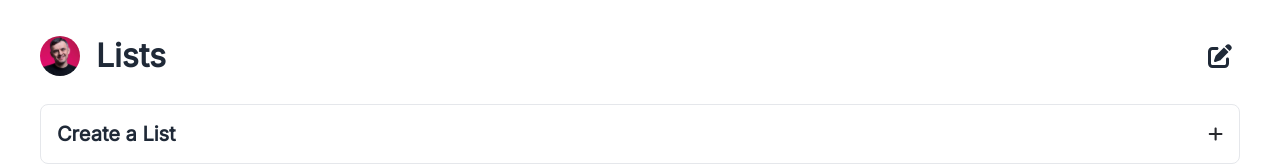
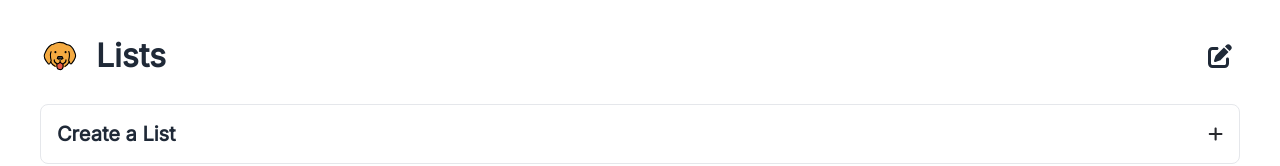
Before and after one commit to mbedard0/checklist-front-end, a React (Create React App) app: page / in a window 1280 px wide. Shown: the top 166 px of the page. Built offline with nearby package versions, Linux system fonts and the light colour scheme.

Commit message:
change image

```diff
--- a/src/components/LandingTopBar.jsx
+++ b/src/components/LandingTopBar.jsx
@@ -1,5 +1,6 @@
 import { Link } from 'react-router-dom'
 import propic from '../icons/gary-vaynerchuk-hero1.svg'
+import dog from '../icons/dog-face.svg'
 
 const LandingTopBar = (props) => {
   return (
@@ -8,7 +9,7 @@ const LandingTopBar = (props) => {
           <div className="flex items-center">
             <div className="avatar">
               <div className="rounded-full w-[40px]">
-                <img src={propic} alt="gary vaynerchuk" />
+                <img src={dog} alt="gary vaynerchuk" />
               </div>
             </div>
             <div className="flex-auto font-bold text-lg ml-[16px] p-0">
```
Also changed, not shown: src/icons/dog-face.svg (added).
